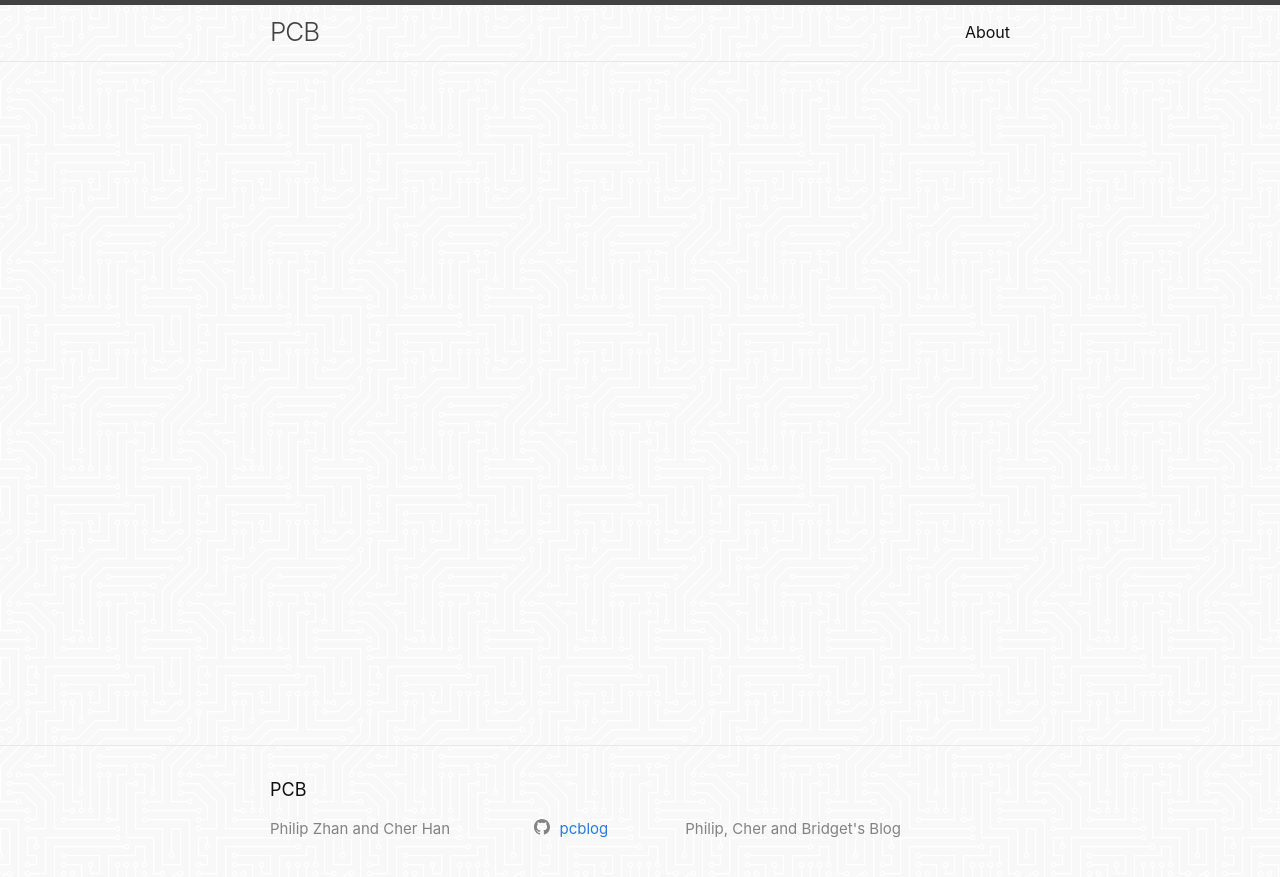
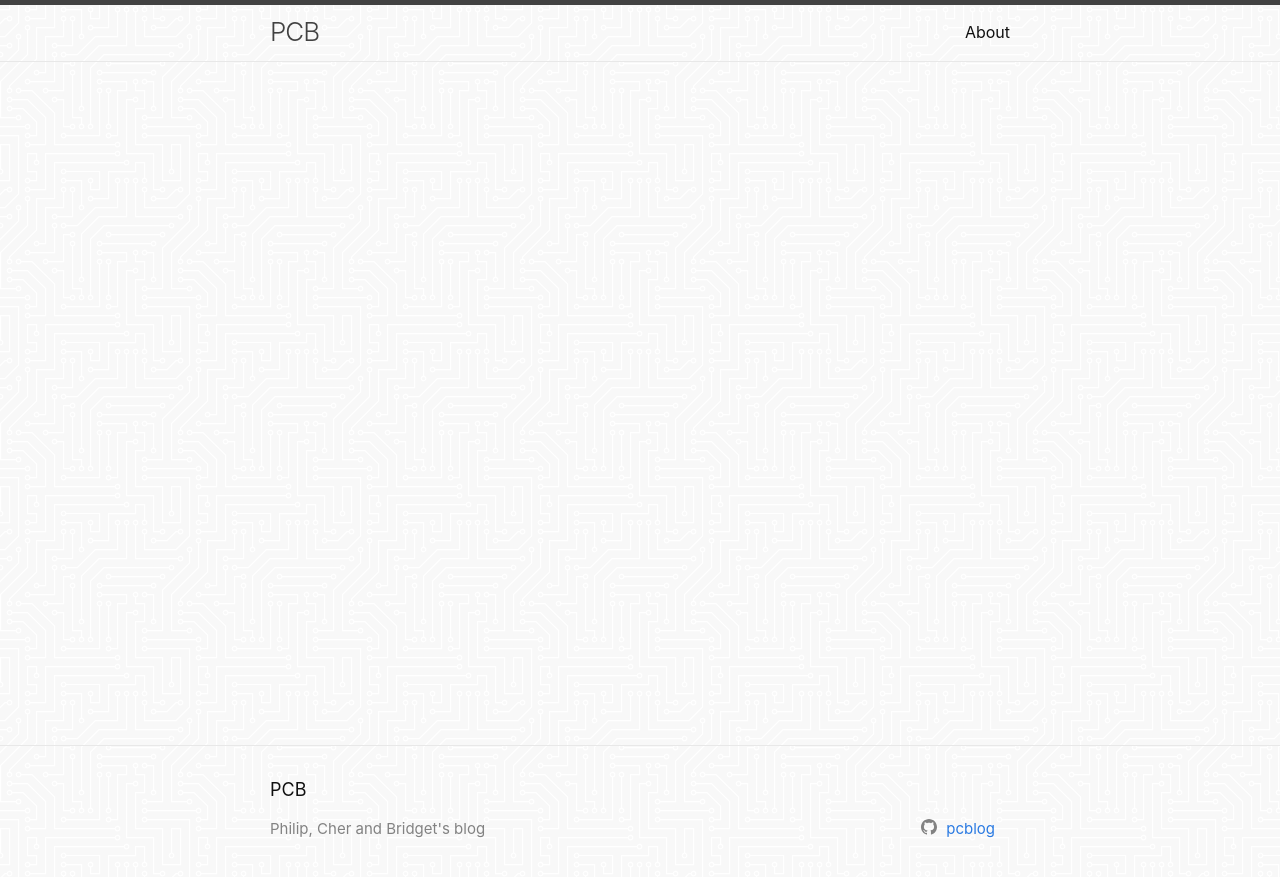
Before and after one commit to pcblog/pcblog.github.io, a Jekyll site: the page built from index.md, in a window 1280 px wide. Shown: the top 877 px of the page. Built offline with Jekyll 4.4.1, drawn with Linux system fonts in a browser that asks for light colours.

Commit message:
update footer

```diff
--- a/_config.yml
+++ b/_config.yml
@@ -21,7 +21,7 @@
 title: PCB
 author: Philip Zhan and Cher Han
 description: >- # this means to ignore newlines until "baseurl:"
-  Philip, Cher and Bridget's Blog
+  Philip, Cher and Bridget's blog
 baseurl: "" # the subpath of your site, e.g. /blog
 url: "https://pcblog.github.io" # the base hostname & protocol for your site, e.g. http://example.com
 github_username: pcblog
--- a/_includes/footer.html
+++ b/_includes/footer.html
@@ -1,32 +1,16 @@
 <footer class="site-footer h-card">
-  <data class="u-url" href="{{ "/" | relative_url }}"></data>
+  <data class="u-url" href="{{ " /" | relative_url }}"></data>
 
   <div class="wrapper">
 
     <h2 class="footer-heading">{{ site.title | escape }}</h2>
 
     <div class="footer-col-wrapper">
-      <div class="footer-col footer-col-1">
-        <ul class="contact-list">
-          <li class="p-name">
-            {%- if site.author -%}
-              {{ site.author | escape }}
-            {%- else -%}
-              {{ site.title | escape }}
-            {%- endif -%}
-            </li>
-            {%- if site.email -%}
-            <li><a class="u-email" href="mailto:{{ site.email }}">{{ site.email }}</a></li>
-            {%- endif -%}
-        </ul>
+      <div class="footer-col">
+        <p>{{- site.description | escape -}}</p>
       </div>
-
-      <div class="footer-col footer-col-2">
+      <div class="footer-col-right">
         {%- include social.html -%}
-      </div>
-
-      <div class="footer-col footer-col-3">
-        <p>{{- site.description | escape -}}</p>
       </div>
     </div>
 
--- a/_sass/minima/_layout.scss
+++ b/_sass/minima/_layout.scss
@@ -134,6 +134,12 @@
   padding-left: $spacing-unit / 2;
 }
 
+.footer-col-right {
+  float: right;
+  margin-bottom: $spacing-unit / 2;
+  padding-right: $spacing-unit / 2;
+}
+
 .footer-col-1 {
   width: -webkit-calc(35% - (#{$spacing-unit} / 2));
   width:         calc(35% - (#{$spacing-unit} / 2));
```
